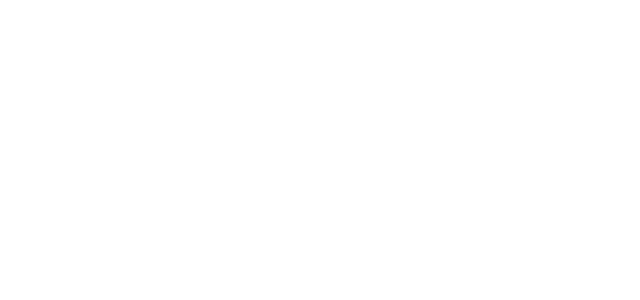
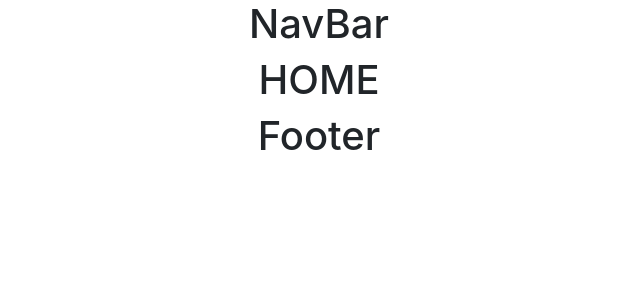
Before and after one commit to VitorHUMoreira/short-cruds, a React (Create React App) app: page / in a window 1280 px wide. Shown: the top 300 px of the page, without its empty margins (321-961 px from the left). Built offline with nearby package versions, Linux system fonts and the light colour scheme.

Commit message:
starting home

```diff
--- a/package.json
+++ b/package.json
@@ -6,14 +6,18 @@
     "@testing-library/jest-dom": "^5.16.5",
     "@testing-library/react": "^13.4.0",
     "@testing-library/user-event": "^13.5.0",
+    "axios": "^0.27.2",
+    "bootstrap": "^5.2.1",
     "react": "^18.2.0",
+    "react-bootstrap": "^2.5.0",
     "react-dom": "^18.2.0",
+    "react-router-dom": "^6.3.0",
     "react-scripts": "5.0.1",
     "web-vitals": "^2.1.4"
   },
   "scripts": {
     "start": "react-scripts start",
-    "build": "react-scripts build",
+    "build": "react-scripts build && echo '/* /index.html  200' | cat >build/_redirects",
     "test": "react-scripts test",
     "eject": "react-scripts eject"
   },
--- a/src/App.js
+++ b/src/App.js
@@ -1,7 +1,22 @@
 import "./App.css";
+import { Routes, Route } from "react-router-dom";
+import Home from "./pages/Home";
+import Error from "./pages/Error";
+import NavBar from "./components/NavBar";
+import Footer from "./components/Footer";
 
 function App() {
-  return <div className="App"></div>;
+  return (
+    <div className="App">
+      <NavBar />
+      <Routes>
+        <Route path="/" element={<Home />} />
+
+        <Route path="*" element={<Error />} />
+      </Routes>
+      <Footer />
+    </div>
+  );
 }
 
 export default App;
--- /dev/null
+++ b/src/components/Footer/index.js
@@ -0,0 +1,9 @@
+function Footer() {
+  return (
+    <div>
+      <h1>Footer</h1>
+    </div>
+  );
+}
+
+export default Footer;
--- /dev/null
+++ b/src/components/NavBar/index.js
@@ -0,0 +1,9 @@
+function NavBar() {
+  return (
+    <div>
+      <h1>NavBar</h1>
+    </div>
+  );
+}
+
+export default NavBar;
--- a/src/index.js
+++ b/src/index.js
@@ -1,11 +1,15 @@
 import React from "react";
 import ReactDOM from "react-dom/client";
+import "bootstrap/dist/css/bootstrap.min.css";
 import "./index.css";
 import App from "./App";
+import { BrowserRouter } from "react-router-dom";
 
 const root = ReactDOM.createRoot(document.getElementById("root"));
 root.render(
   <React.StrictMode>
-    <App />
+    <BrowserRouter>
+      <App />
+    </BrowserRouter>
   </React.StrictMode>
 );
--- /dev/null
+++ b/src/pages/Error/index.js
@@ -0,0 +1,9 @@
+function Error() {
+  return (
+    <div>
+      <h1>Error</h1>
+    </div>
+  );
+}
+
+export default Error;
--- /dev/null
+++ b/src/pages/Home/index.js
@@ -0,0 +1,9 @@
+function Home() {
+  return (
+    <div>
+      <h1>HOME</h1>
+    </div>
+  );
+}
+
+export default Home;
```
Also changed, not shown: 1 other file (tests, documents, lock files or other folders).
